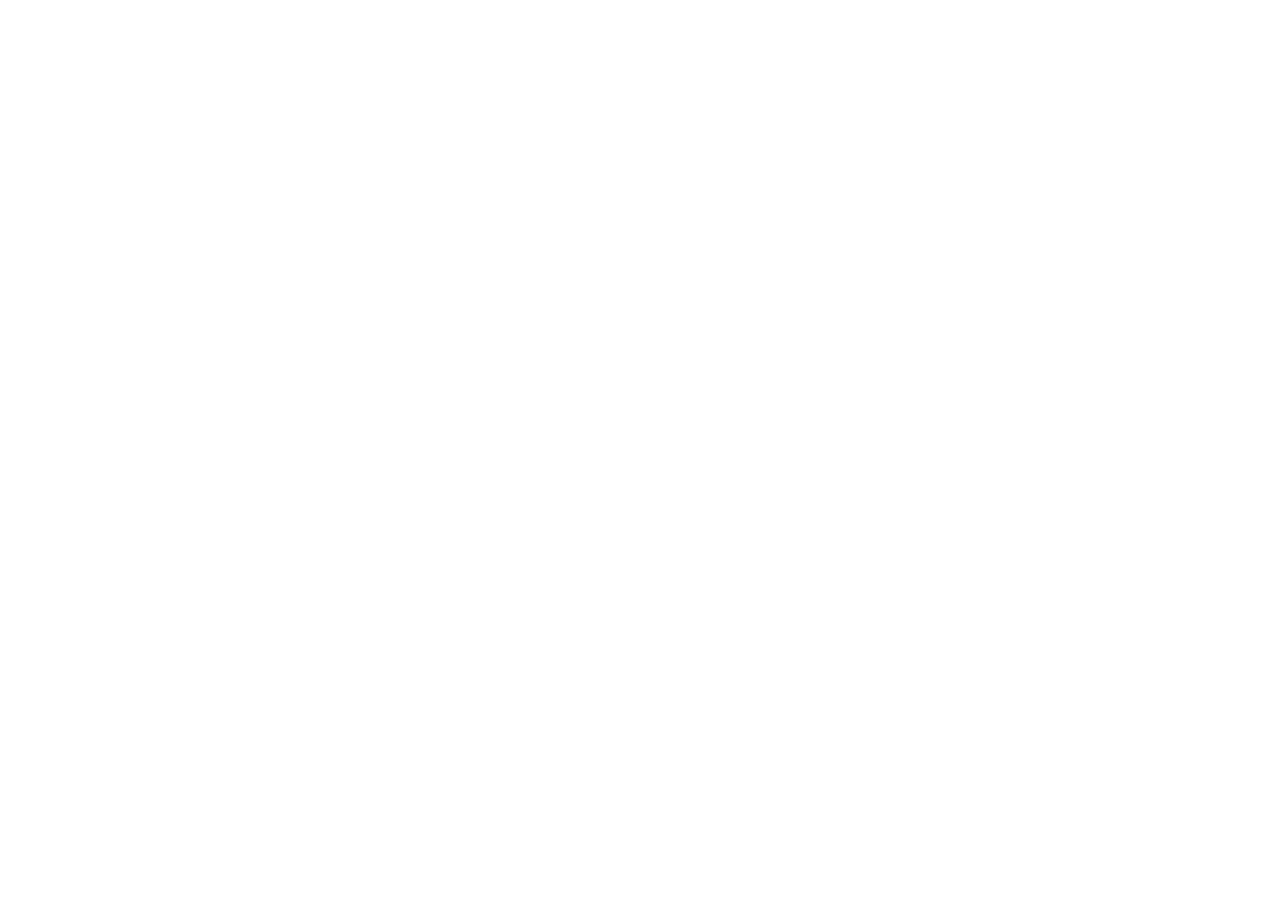
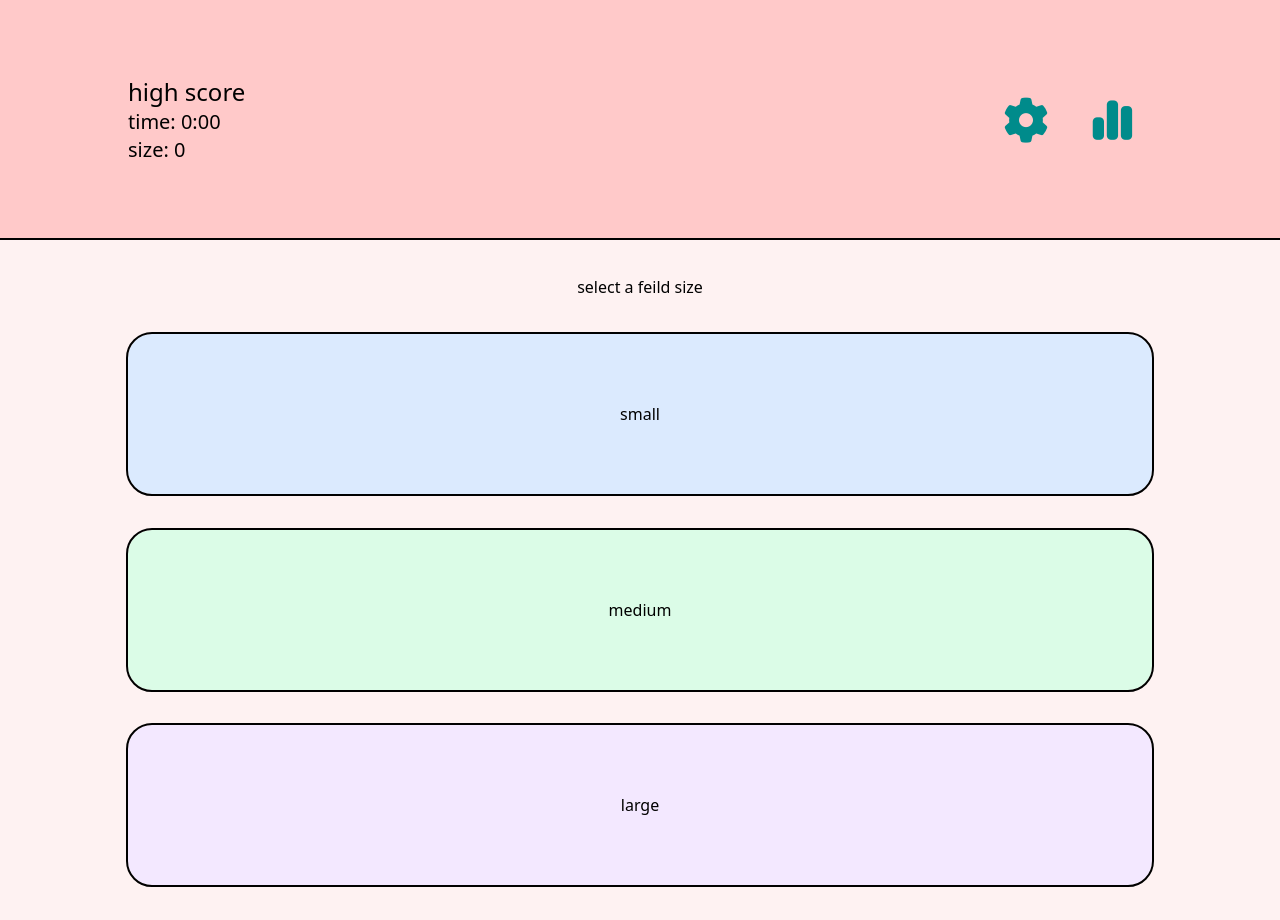
Before and after one commit to RyderBarr/jQuery-game-group, a plain HTML site: page field.html in a window 1280 px wide. Before the commit the page ends 800 px from the top, so only its background shows below. Drawn offline with nearby package versions, Linux system fonts and the light colour scheme.

Commit message:
added a test field

```diff
--- a/field.html
+++ b/field.html
@@ -0,0 +1,166 @@
+<!DOCTYPE html>
+<html lang="en">
+<head>
+
+    <meta charset="UTF-8">
+
+    <meta name="viewport" content="width=device-width, initial-scale=1.0">
+
+    <title>SNAKE-PLAY</title>
+
+    <!-- tailwind -->
+    <script src="https://unpkg.com/@tailwindcss/browser@4"></script>
+
+    <!-- font-awsome -->
+    <link rel="stylesheet" href="https://cdnjs.cloudflare.com/ajax/libs/font-awesome/6.7.2/css/all.min.css">
+
+
+    <!-- jQuery -->
+    <script src="https://code.jquery.com/jquery-3.7.1.js" integrity="sha256-eKhayi8LEQwp4NKxN+CfCh+3qOVUtJn3QNZ0TciWLP4=" crossorigin="anonymous"></script>
+
+    <link rel="stylesheet" href="./style/start.css">
+
+</head>
+<body class="
+h-auto
+bg-red-100
+flex flex-col justify-evenly items-center
+">
+
+    <div id="header" class="
+    w-10/10
+    h-[15vh]
+    md:h-[30vh]
+    outline-3 outline-sky-900 outline-solid
+    flex flex-col justify-evenly
+    items-center
+    bg-red-200
+    ">
+
+        <div class="
+        flex flex-row justify-between
+        w-8/10
+        items-center
+        rounded-md
+        bg-red-200
+        ">
+
+            <div id="score" class="
+            text-l md:text-xl
+            ">
+                <h2 class="
+                text-lg md:text-2xl
+                ">high score</h2>
+                <p>
+                    <!-- use jQuery to write out the information saved by Robert -->
+                    time:
+                    <span id="timeScore">
+
+                    </span>
+
+                    <br>
+
+                    size:
+                    <span id="sizeScore">
+
+                    </span>
+
+                </p>
+            </div>
+
+            <div id="links" class="
+            " >
+
+                <a href="" id="settings">
+                    <i class="fa-solid fa-gear
+                    text-[30px] md:text-[45px]
+                    mx-[20px]" id="settingIcon"></i>
+                </a>
+
+                <a href="" id="stats">
+                    <i class="fa-solid fa-chart-simple
+                    text-[30px] md:text-[45px]
+                    mx-[20px]" id="settingIcon"></i>
+                </a>
+
+            </div>
+
+
+
+        </div>
+
+    </div>
+
+    <a id="section" href="./field.html" class="
+    outline-2
+    bg-red-50
+    w-10/10
+    h-[85vh]
+    flex flex-col justify-evenly items-center
+    ">
+
+        <p>
+            select a feild size
+        </p>
+
+        <button id="button1"
+        class="outline-2
+        bg-blue-100
+        w-8/10
+        h-[20vh]
+        rounded-3xl
+        flex justify-evenly items-center"
+        >
+            <p id="small">
+                small
+            </p>
+        </button>
+
+        <button id="button2"
+        class="outline-2
+        bg-green-100
+        w-8/10
+        h-[20vh]
+        rounded-3xl
+        flex justify-evenly items-center"
+        >
+            medium
+        </button>
+
+        <button id="button3"
+        class="outline-2
+        bg-purple-100
+        w-8/10
+        h-[20vh]
+        rounded-3xl
+        flex justify-evenly items-center"
+        >
+            large
+        </button>
+
+    </a>
+
+
+    <script>
+        $(document).ready(function(){
+
+            // will display time and size after game starts
+                let timeScore = '0:00'
+                $('#timeScore').append(timeScore)
+
+                let sizeScore = '0'
+                $('#sizeScore').append(sizeScore)
+
+            // declaring button varibles
+                let size = 'small'
+                let speed = 'slow'
+                let food = '1'
+
+            // first set of options
+                $('#button1').on('click', function(){
+                    $("#small").html('clicked');
+                })
+        })
+    </script>
+</body>
+</html>
--- a/style/start.css
+++ b/style/start.css
@@ -1,6 +1,9 @@
+*{
+
+}
 i{
     color: darkcyan;
     /* font-size: 30px; */
-    margin-right: 20px;
-    margin-left: 20px;
+    /* margin-right: 20px;
+    margin-left: 20px; */
 }
```
Also changed, not shown: TestField.html (added, +15 -0 lines), index.html (+16 -4 lines).
